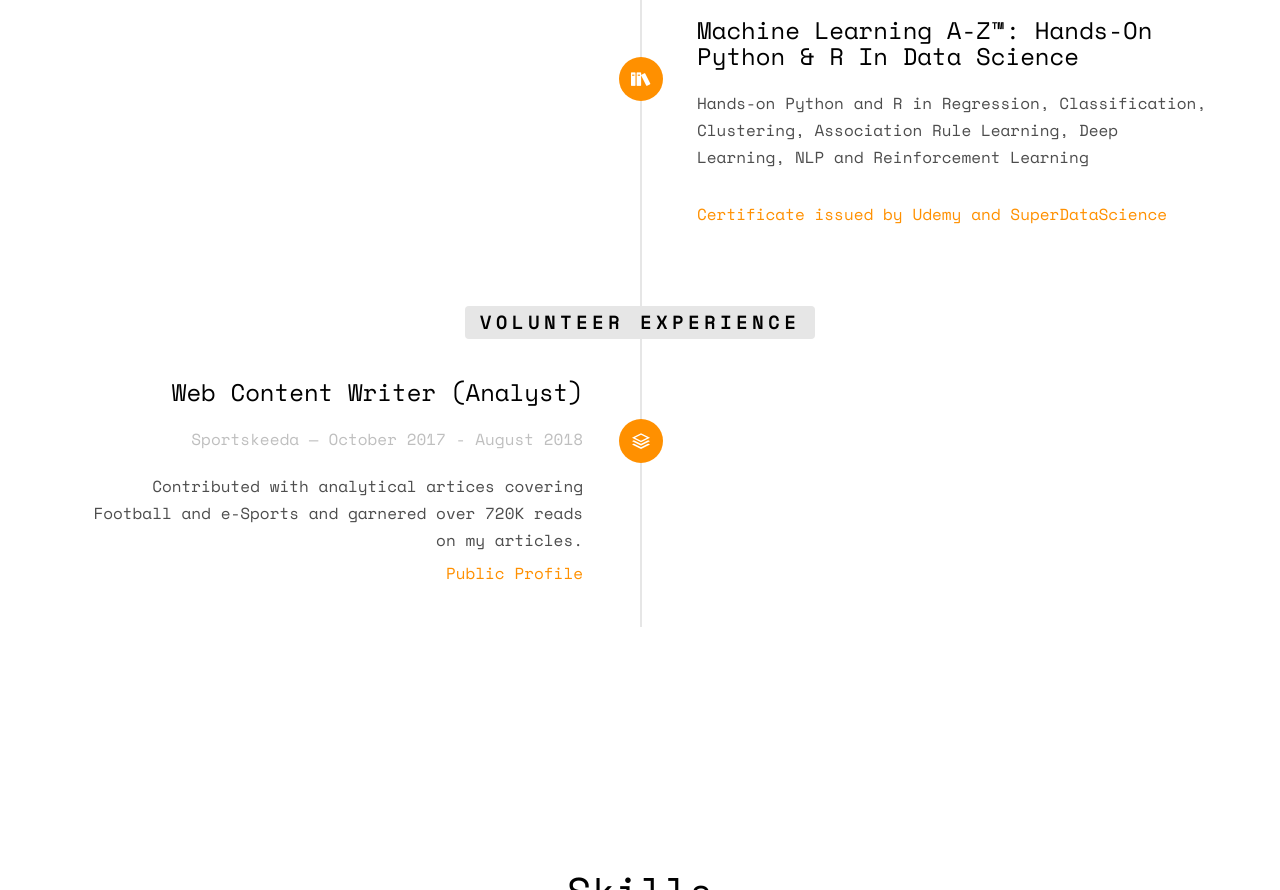
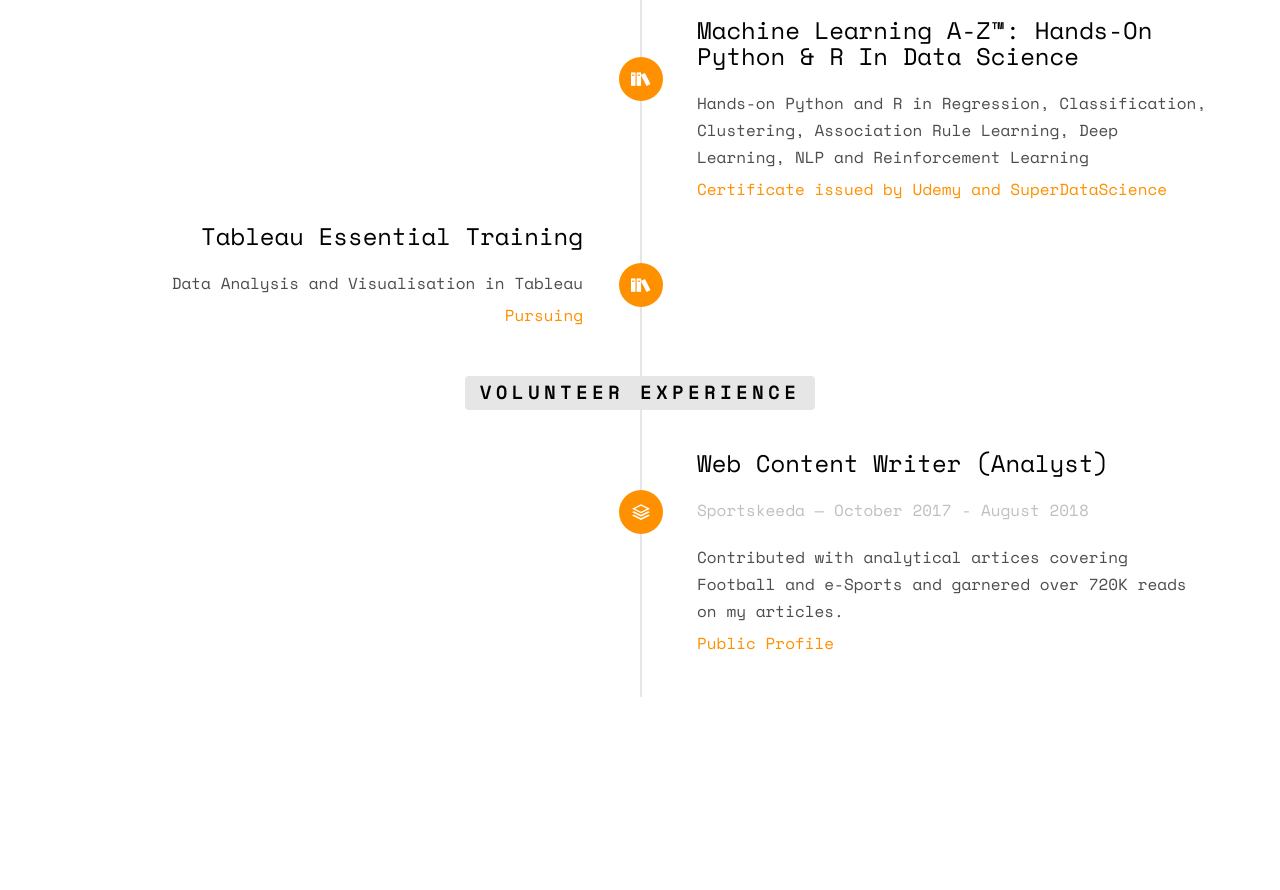
Before and after one commit to skhiearth/skhiearth.github.io, a plain HTML site: page index.html in a window 1280 px wide. Shown: the part 3448-4338 px from the top of the page. Drawn offline with nearby package versions, Linux system fonts and the light colour scheme; some packages are replaced by stand-ins of ours; no server answers; files whose address does not match are found by name; a web font is replaced by a local one.

Commit message:
added tableau course

```diff
--- a/index.html
+++ b/index.html
@@ -232,8 +232,23 @@
 							<div class="timeline-panel">
 								<div class="timeline-heading">
 									<h3 class="timeline-title">Machine Learning A-Z™: Hands-On Python & R In Data Science</h3>
+								</div>
+								<div class="timeline-body">
 									<p>Hands-on Python and R in Regression, Classification, Clustering, Association Rule Learning, Deep Learning, NLP and Reinforcement Learning</p>
 									<p><a href="https://www.udemy.com/certificate/UC-8UCZEHPS/">Certificate issued by Udemy and SuperDataScience</a></p>
+								</div>
+							</div>
+						</li>
+						<li class="animate-box timeline-unverted">
+							<div class="timeline-badge"><i class="icon-books"></i></div>
+							<div class="timeline-panel">
+								<div class="timeline-heading">
+									<h3 class="timeline-title">Tableau Essential Training</h3>
+								</div>
+								<div class="timeline-body">
+									<p>Data Analysis and Visualisation in Tableau</p>
+									<p><a>Pursuing</a></p>
+									<!--<p><a href="https://www.datacamp.com/statement-of-accomplishment/track/cf6cf9390a9692b40fbf9852fba749db2877f7a5">Certificate issued by DataCamp</a></p>-->
 								</div>
 							</div>
 						</li>
@@ -258,7 +273,7 @@
 						<li class="timeline-heading text-center animate-box">
 							<div><h3>Volunteer Experience</h3></div>
 						</li>
-						<li class="animate-box timeline-unverted">
+						<li class="timeline-inverted animate-box">
 							<div class="timeline-badge"><i class="icon-stack"></i></div>
 							<div class="timeline-panel">
 								<div class="timeline-heading">
```
